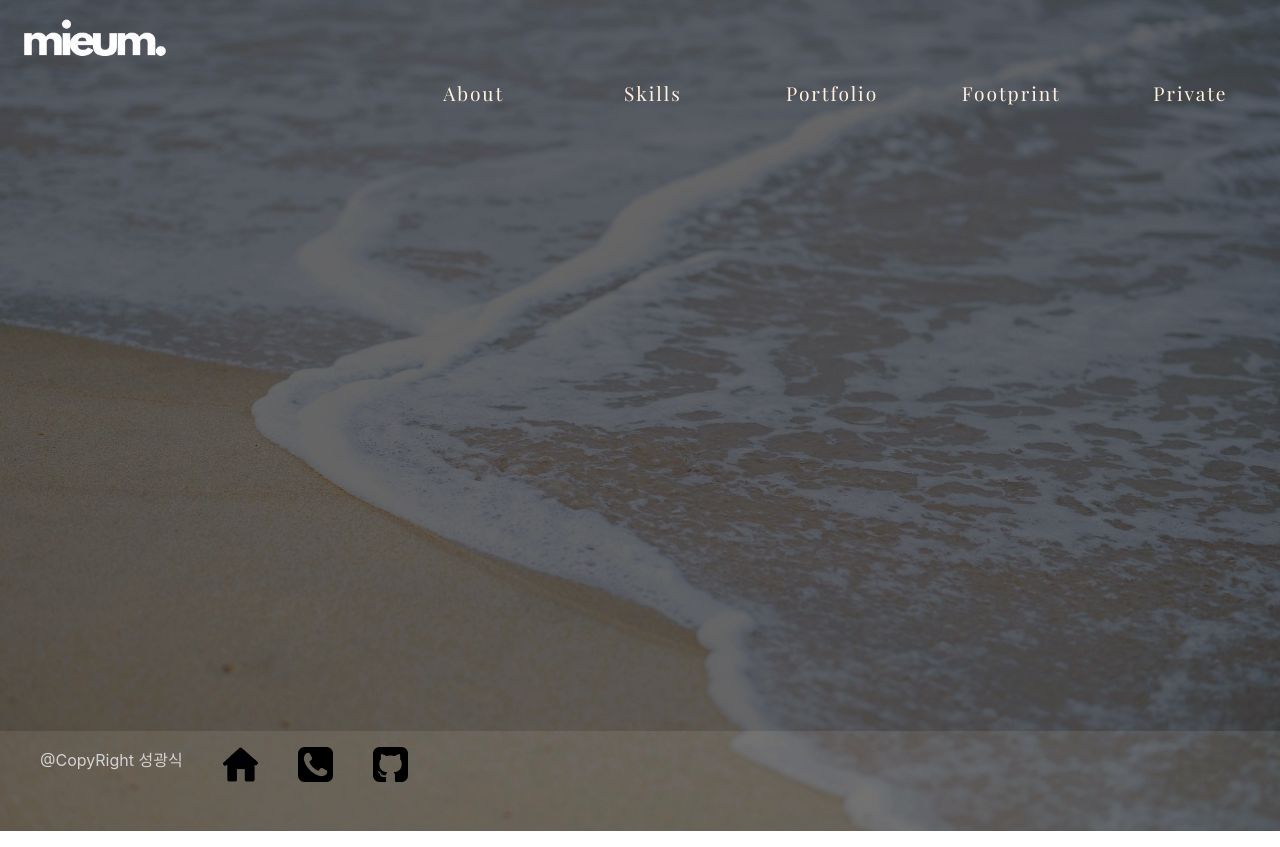
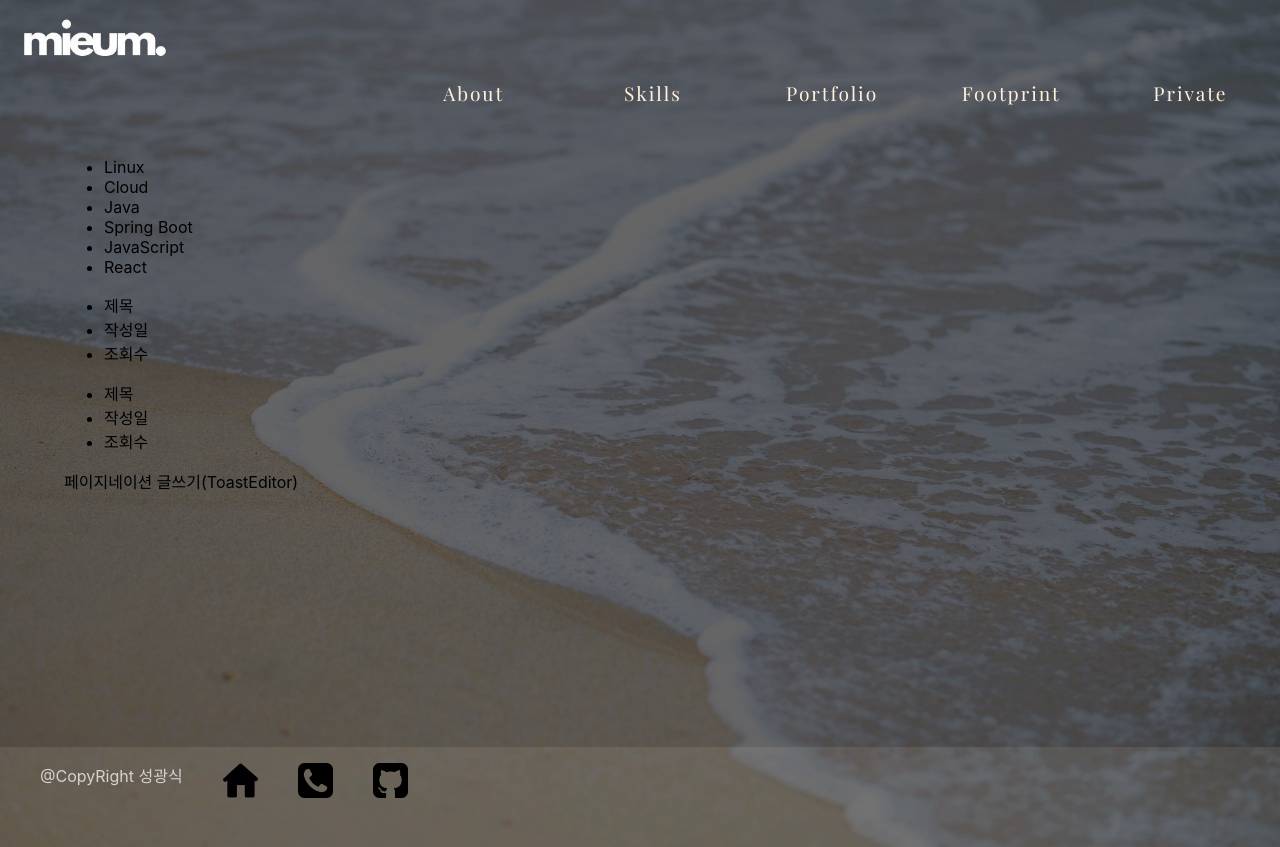
Before and after one commit to sung0916/sung0916.github.io, a React (Create React App) app in the folder frontend/: page /main/skill in a window 1280 px wide. Built offline with nearby package versions, Linux system fonts and the light colour scheme; a web font is replaced by a local one.

Commit message:
skill 페이지 하위파일생성

```diff
--- a/frontend/src/Layout/Pages/About/About.js
+++ b/frontend/src/Layout/Pages/About/About.js
@@ -1,8 +1,13 @@
 import './About.css';
 import '../../Layout.css';
-import OpenInfo from './OpenInfo';
+import OpenInfo from './OpenInfo.js';
+import { useState } from 'react';
 
 function About() {
+    const [isInfoOpen, setIsInfoOpen] = useState(false);
+    const toggleInfoHandler = () => {
+        setIsInfoOpen(prevState => !prevState);
+    }
 
     return (
         <div>
@@ -28,10 +33,10 @@ function About() {
                         <div>+82 10 5043 2501</div>
                     </li>
                     <li id='more-info'>
-                        <span>더보기</span>
-                        {
-                            <OpenInfo/>
-                        }
+                        <span onClick={toggleInfoHandler}>
+                            {isInfoOpen ? '숨기기 ▲' : '더보기 ▼'}
+                        </span>
+                        {isInfoOpen && <OpenInfo/>}
                     </li>
                 </ul>
             </div>
--- a/frontend/src/Layout/Pages/About/OpenInfo.js
+++ b/frontend/src/Layout/Pages/About/OpenInfo.js
@@ -1,9 +1,23 @@
+import './About.css';
 
 function OpenInfo() {
 
     return (
-        <div>
-
+        <div className="openinfo-content">
+            <ul>
+                <li>
+                    <div>E-Mail</div>
+                    <div>qjeltk52@naver.com</div>
+                </li>
+                <li>
+                    <div>MBTI</div>
+                    <div>INTJ</div>
+                </li>
+                <li>
+                    <div>Motto</div>
+                    <div>abc</div>
+                </li>
+            </ul>
         </div>
     );
 }
--- a/frontend/src/Layout/Pages/Skill/Skill.js
+++ b/frontend/src/Layout/Pages/Skill/Skill.js
@@ -1,9 +1,33 @@
+import './Skill.css';
 
 function Skill() {
 
     return(
-        <div>
-
+        <div className='skill-container'>
+            <ul>
+                <li>Linux</li>
+                <li>Cloud</li>
+                <li>Java</li>
+                <li>Spring Boot</li>
+                <li>JavaScript</li>
+                <li>React</li>
+            </ul>
+            <div>
+                <ul>
+                    <li>제목</li>
+                    <li>작성일</li>
+                    <li>조회수</li>
+                </ul>
+                <ul>
+                    <li>제목</li>
+                    <li>작성일</li>
+                    <li>조회수</li>
+                </ul>
+            </div>
+            <div>
+                페이지네이션
+                글쓰기(ToastEditor)
+            </div>
         </div>
     );
 }
```
Also changed, not shown: frontend/src/Layout/Pages/Skill/Language/Cloud.js (added), frontend/src/Layout/Pages/Skill/Language/Java.js (added), frontend/src/Layout/Pages/Skill/Language/JavaScript.js (added), frontend/src/Layout/Pages/Skill/Language/Linux.js (added), frontend/src/Layout/Pages/Skill/Language/React.js (added), frontend/src/Layout/Pages/Skill/Language/SpringBoot.js (added).
